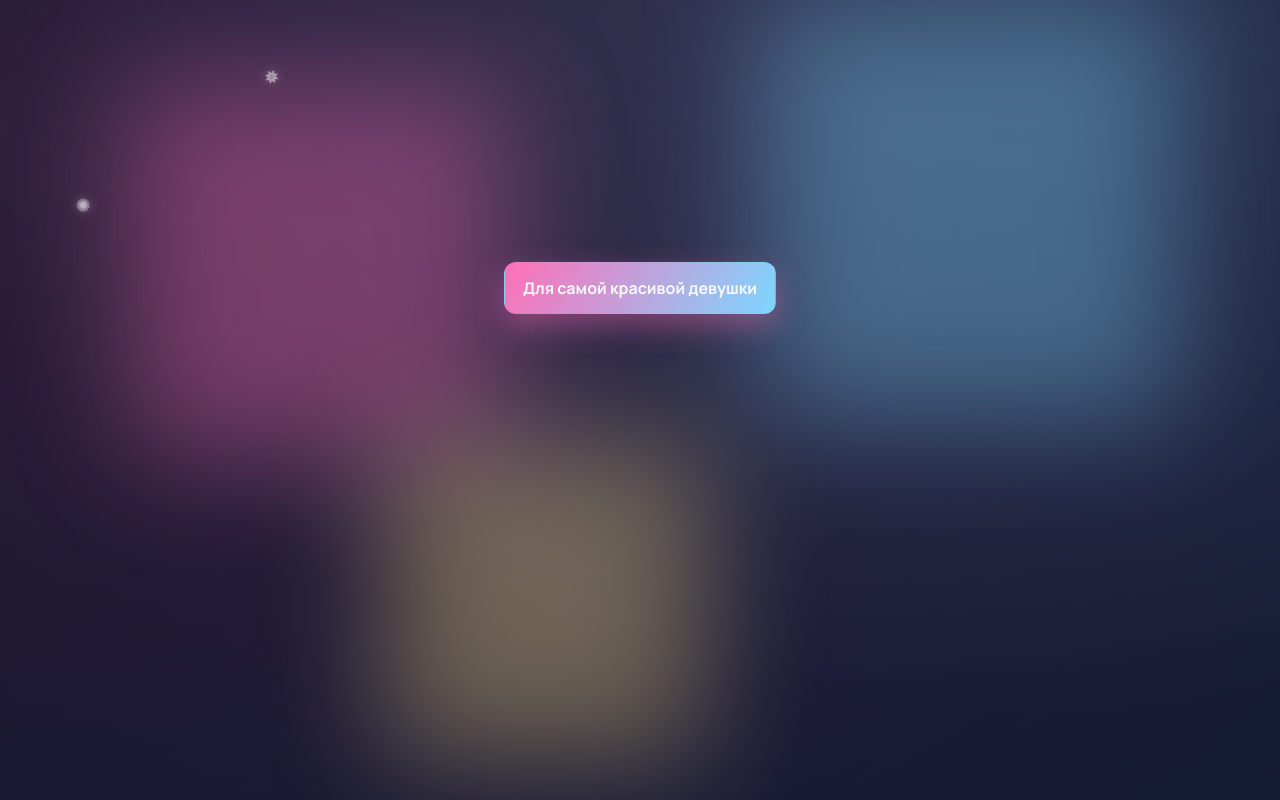
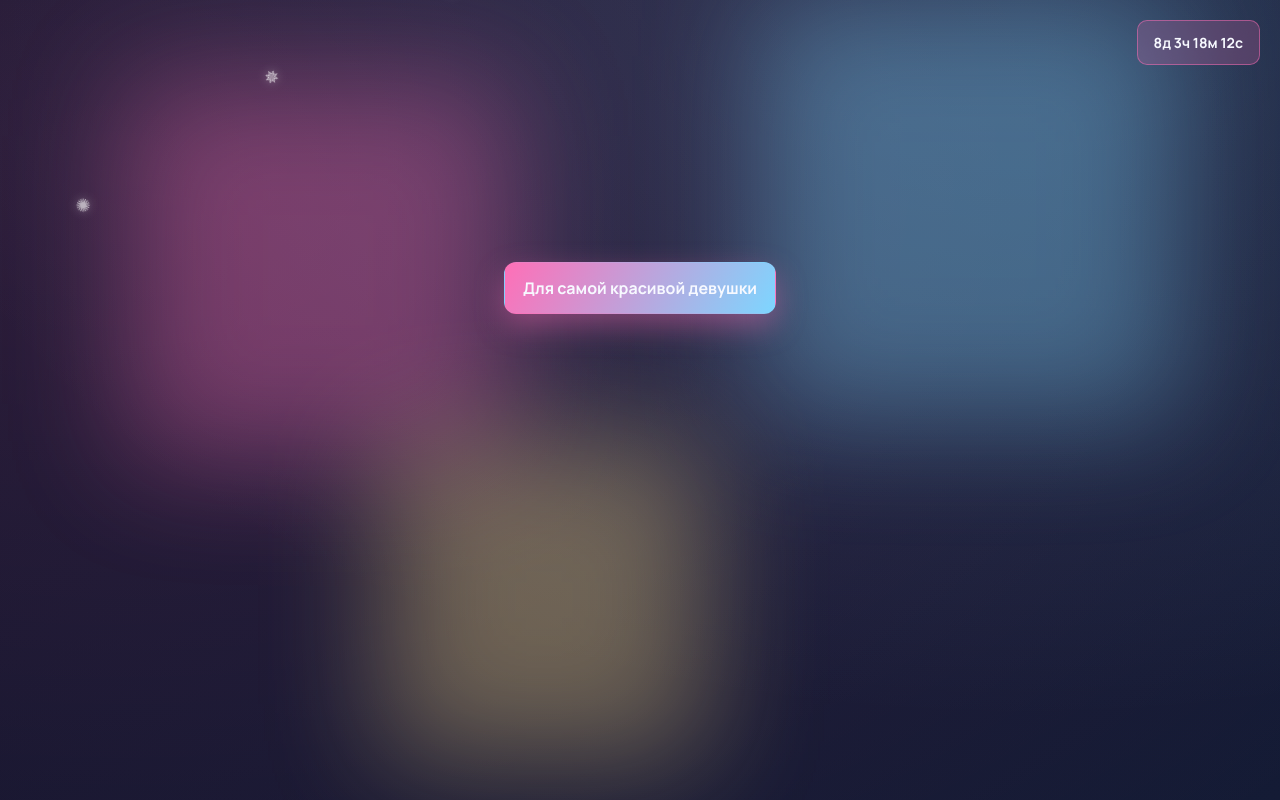
Before and after one commit to kydyrzhanmaratuly-hub/Xalisa, a website: page site/index.html in a window 1280 px wide. Drawn offline with Linux system fonts and the light colour scheme.

Commit message:
feat: add countdown timer to top-right corner

```diff
--- a/site/index.html
+++ b/site/index.html
@@ -14,9 +14,11 @@
     .btn{display:inline-flex;align-items:center;gap:10px;padding:14px 18px;border-radius:12px;font-weight:700;border:1px solid transparent;text-decoration:none;color:var(--text);transition:transform .2s ease}
     .btn.primary{background:linear-gradient(120deg,var(--accent-1),var(--accent-2));box-shadow:0 12px 30px rgba(255,111,183,0.4)}
     .center{min-height:60vh;display:flex;align-items:center;justify-content:center}
+    #timer{position:fixed;top:20px;right:20px;z-index:10;background:rgba(255,111,183,0.2);border:1px solid rgba(255,111,183,0.5);padding:12px 16px;border-radius:10px;color:var(--text);font-weight:700;font-size:14px;backdrop-filter:blur(10px)}
   </style>
 </head>
 <body>
+  <div id="timer"></div>
   <div class="bg-glow"><div class="glow pink"></div><div class="glow blue"></div><div class="glow gold"></div></div>
   <div class="snowflakes" aria-hidden="true">
     <div class="snowflake" style="--x:5vw;--x-end:8vw;animation-duration:16s;animation-delay:0s">✺</div>
@@ -28,5 +30,23 @@
       <a class="btn primary" href="letter.html" target="_blank" rel="noopener noreferrer">Для самой красивой девушки</a>
     </div>
   </main>
+  <script>
+    function updateTimer(){
+      const targetDate = new Date('2025-12-20').getTime();
+      const now = new Date().getTime();
+      const diff = targetDate - now;
+      if (diff <= 0) {
+        document.getElementById('timer').textContent = 'Готово! 🎉';
+        return;
+      }
+      const days = Math.floor(diff / (1000 * 60 * 60 * 24));
+      const hours = Math.floor((diff % (1000 * 60 * 60 * 24)) / (1000 * 60 * 60));
+      const mins = Math.floor((diff % (1000 * 60 * 60)) / (1000 * 60));
+      const secs = Math.floor((diff % (1000 * 60)) / 1000);
+      document.getElementById('timer').textContent = `${days}д ${hours}ч ${mins}м ${secs}с`;
+    }
+    updateTimer();
+    setInterval(updateTimer, 1000);
+  </script>
 </body>
 </html>
```
